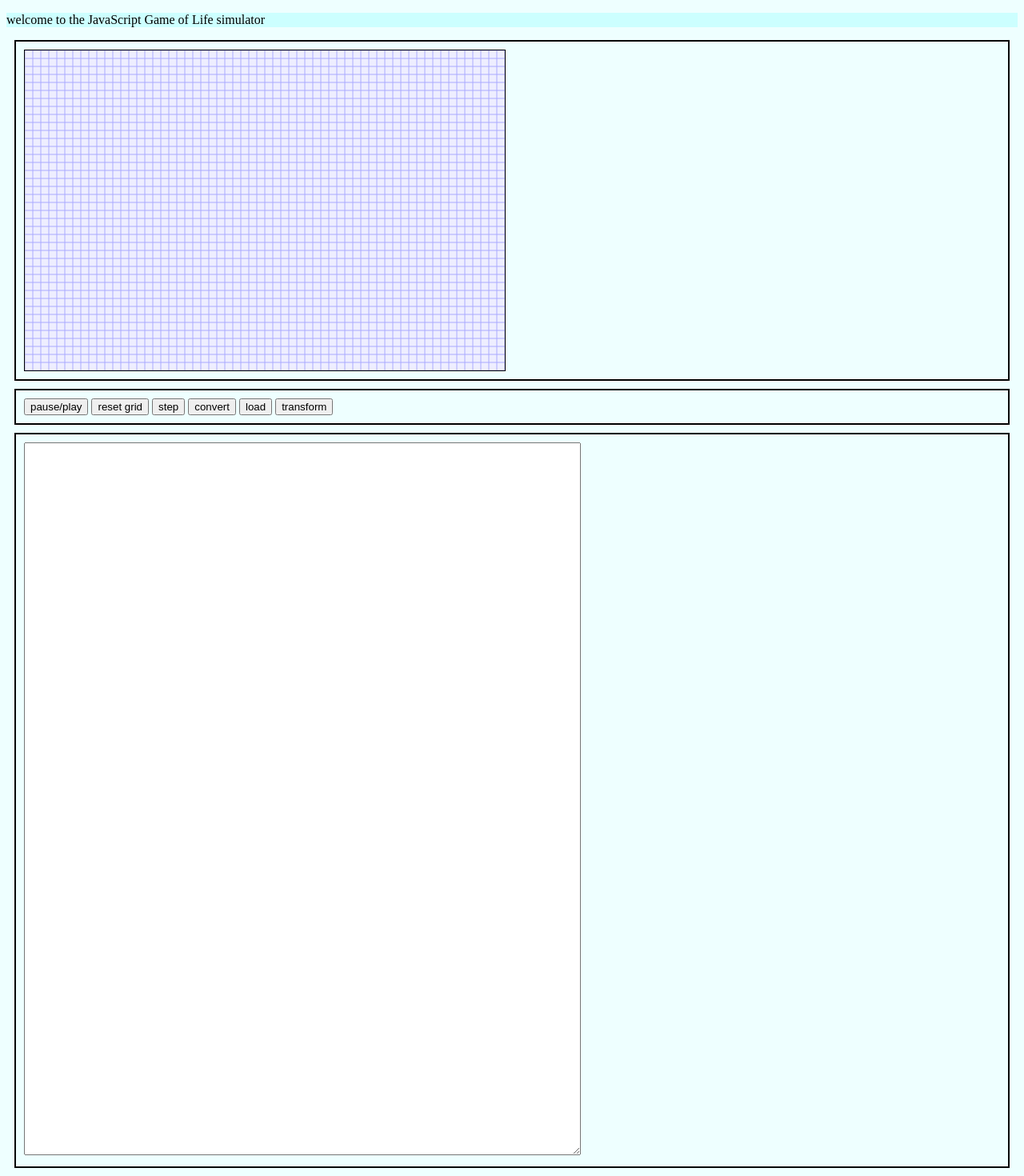
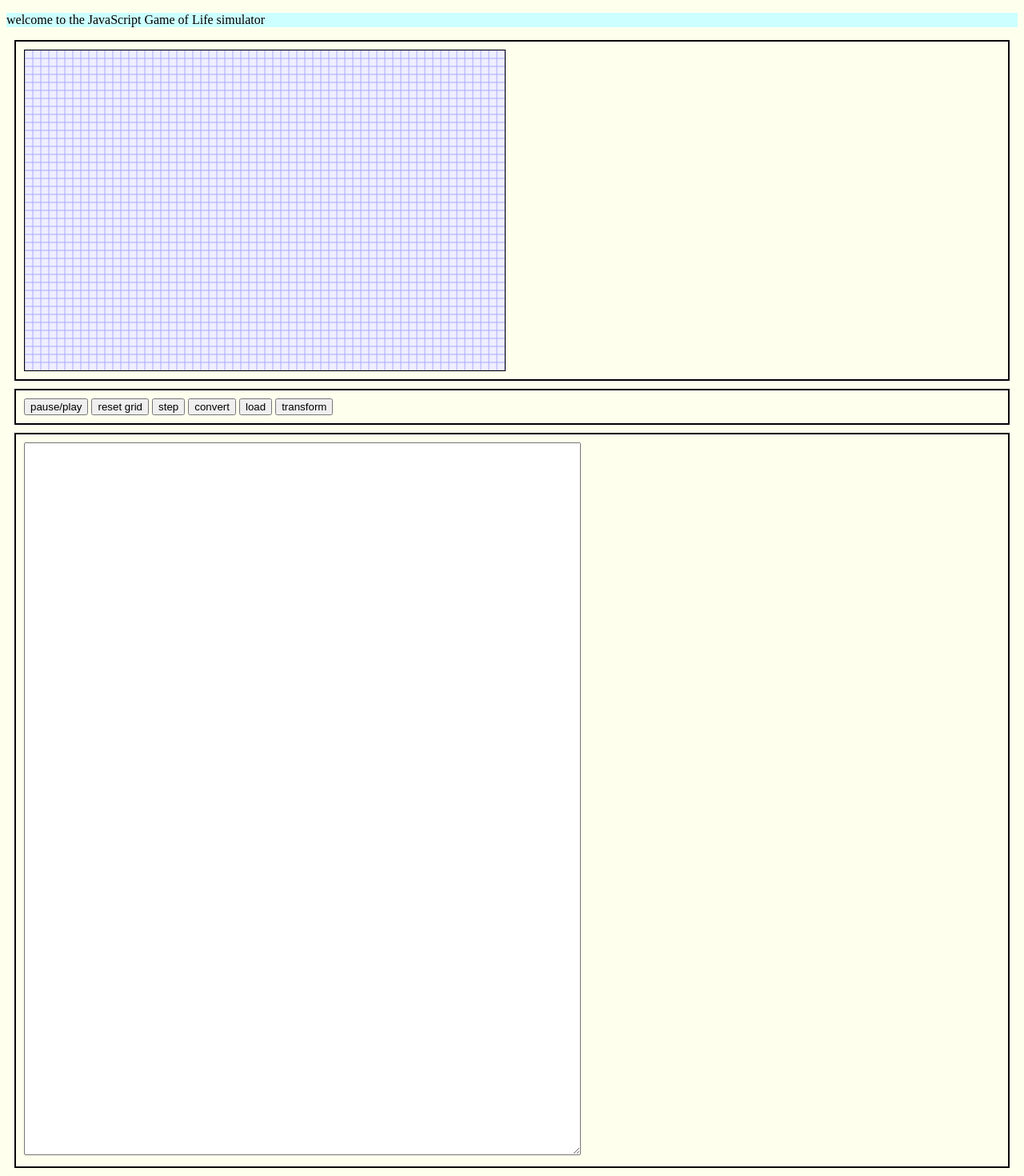
Before and after one commit to Sander-Pos/Game-of-Life, a PHP site: page / in a window 1280 px wide. Shown: the whole page at 80% size. Run offline with PHP 8.4, Linux system fonts and the light colour scheme.

Commit message:
Testing branching

```diff
--- a/index.php
+++ b/index.php
@@ -1,7 +1,7 @@
 <?php
 /*
  * the start of the application, nothing interesting here, yet.
- *
+ * testing branching
  */
 header('content-type: text/html');
 require('main.phtml');
--- a/style.css
+++ b/style.css
@@ -1,5 +1,5 @@
 body {
-	background-color: #eff;
+	background-color: #ffe;
 }
 
 #DrawArea {
```
